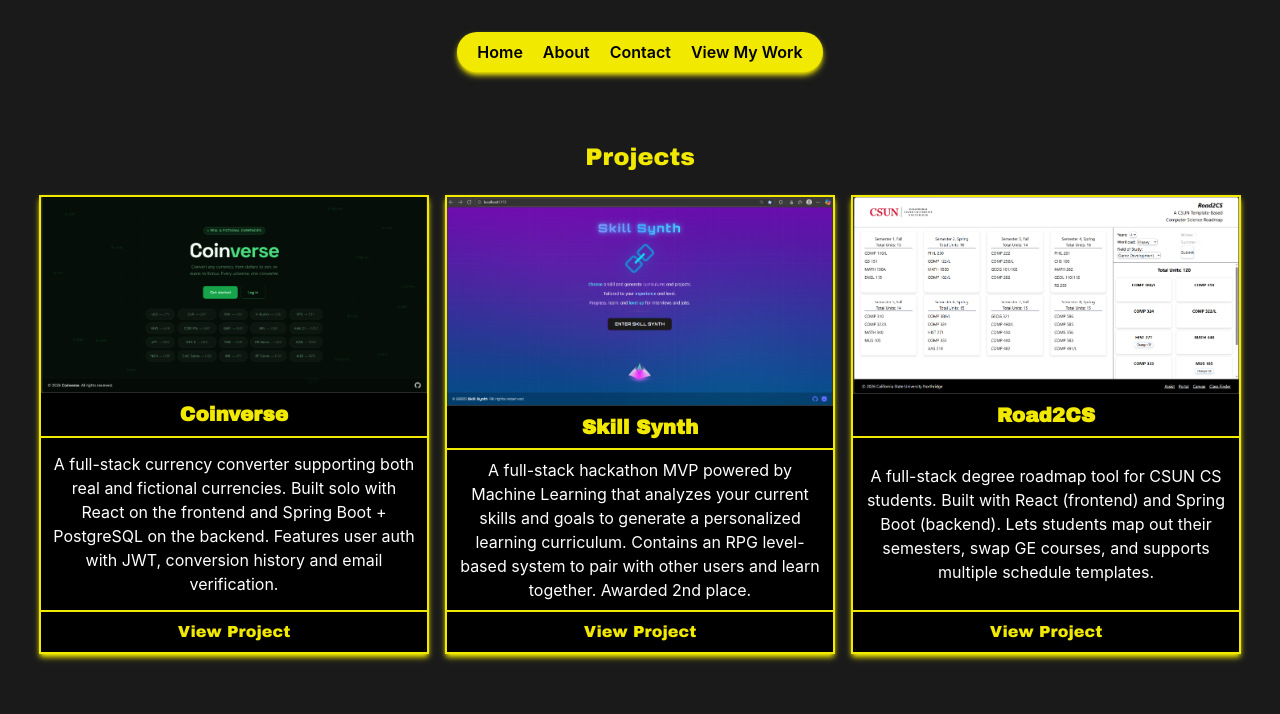
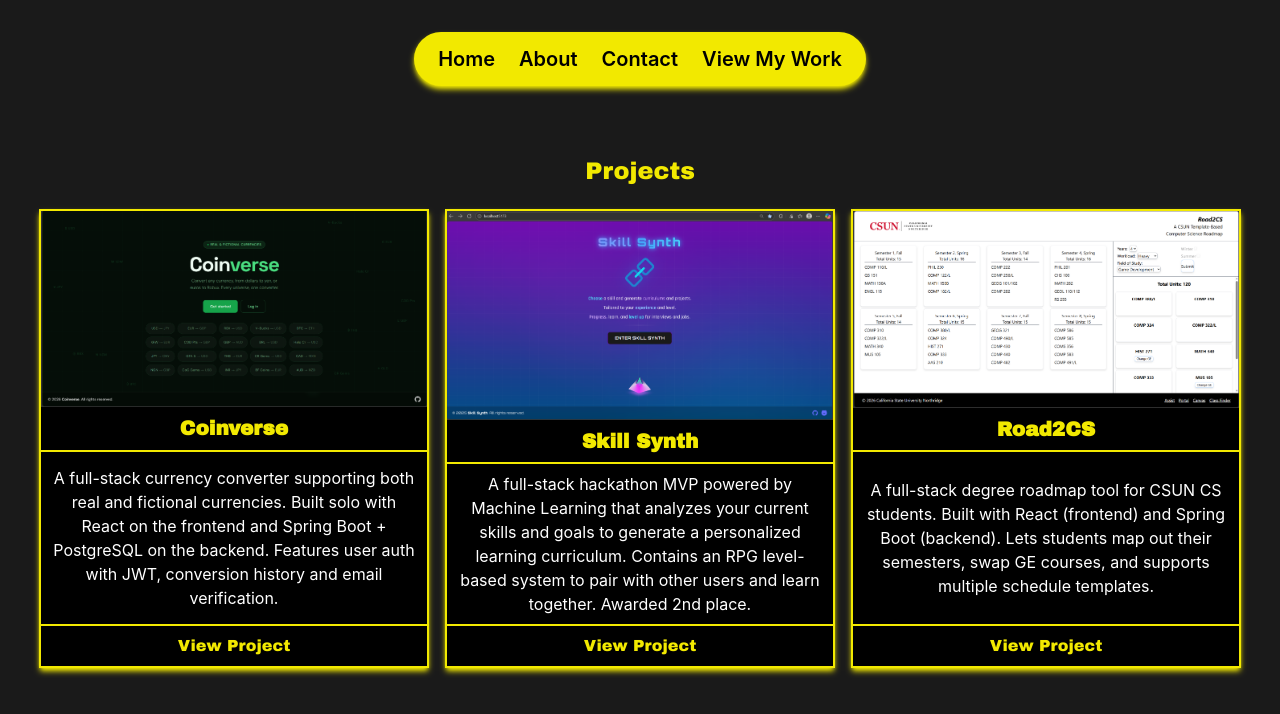
Before and after one commit to AlexRz101/Personal-Portfolio, a React (Vite) app in the folder Portfolio/: page /view-my-work in a window 1280 px wide. Shown: the top 714 px of the page. Built offline with nearby package versions, Linux system fonts and the light colour scheme.

Commit message:
Another responsiveness fix

```diff
--- a/Portfolio/src/pages/Contact.tsx
+++ b/Portfolio/src/pages/Contact.tsx
@@ -28,7 +28,7 @@
   return (
     <div className="contact-page min-h-screen bg-[#1a1a1a]">
 
-      <div className="responsive-navbar flex justify-center items-start py-8">
+      <div className="flex justify-center items-start py-8">
         <Navbar
           navBarColor="bg-[#f2e900]"
           textColor="text-black"
--- a/Portfolio/src/pages/Projects.tsx
+++ b/Portfolio/src/pages/Projects.tsx
@@ -11,7 +11,7 @@
         <div className="projects-page h-screen bg-[#1a1a1a]">
 
             {/* Navbar */}
-            <div className="flex justify-center items-center py-8 responsive-navbar">
+            <div className="flex justify-center items-center py-8">
                 <Navbar
                     navBarColor="bg-[#f2e900]"
                     textColor="text-black"
--- a/Portfolio/src/styles/Navbar.css
+++ b/Portfolio/src/styles/Navbar.css
@@ -7,7 +7,7 @@
 
 /* tablet */
 @media (min-width: 768px) {
-    .responsive-navbar a, ul {
+    .responsive-navbar ul {
         gap: 1rem;
         padding: 0.6rem 1.25rem;
         font-size: 0.95rem;
@@ -16,43 +16,43 @@
 
 /* small laptop */
 @media (min-width: 1024px) {
-    .responsive-navbar a, ul {
+    .responsive-navbar ul {
         gap: 1.5rem;
-        padding: 0.75rem 1.5rem;
-        font-size: 1rem;
-    }
-}
-
-/* 1280px short screens */
-@media (min-width: 1280px) {
-    .responsive-navbar a, ul {
-        gap: 1.5rem;
-        padding: 0.75rem 0.25rem;
+        padding: 0.75rem 1.25rem;
         font-size: 1.5rem;
     }
 }
 
-/* large desktop */
+/* 1280px */
+@media (min-width: 1280px) {
+    .responsive-navbar ul {
+        gap: 1.5rem;
+        padding: 0.75rem 1.5rem;
+        font-size: 1.25rem;
+    }
+}
+
+/* large laptop */
 @media (min-width: 1536px) {
-    .responsive-navbar a, ul {
+    .responsive-navbar ul {
         gap: 2rem;
-        padding: 1rem 0.5rem;
+        padding: 1rem 1.5rem;
         font-size: 1.25rem;
     }
 }
 
 /* 1920px+ */
 @media (min-width: 1920px) {
-    .responsive-navbar a, ul {
+    .responsive-navbar ul {
         gap: 2.5rem;
-        padding: 1.25rem 1rem;
+        padding: 1.25rem 1.75rem;
         font-size: 2rem;
     }
 }
 
 /* 1920px+ short screens */
 @media (min-width: 1920px) and (max-height: 850px) {
-    .responsive-navbar a, ul {
+    .responsive-navbar ul {
         gap: 1.5rem;
         padding: 0.75rem 1.5rem;
         font-size: 1rem;
@@ -61,9 +61,14 @@
 
 /* 2560px+ */
 @media (min-width: 2560px) {
-    .responsive-navbar a, ul {
+    .responsive-navbar ul {
         gap: 3rem;
-        padding: 1.5rem 1rem;
+        padding: 1.5rem 2rem;
         font-size: 3rem;
     }
 }
+
+.responsive-navbar ul a {
+    font-size: inherit;
+    padding: 0;
+}
```
